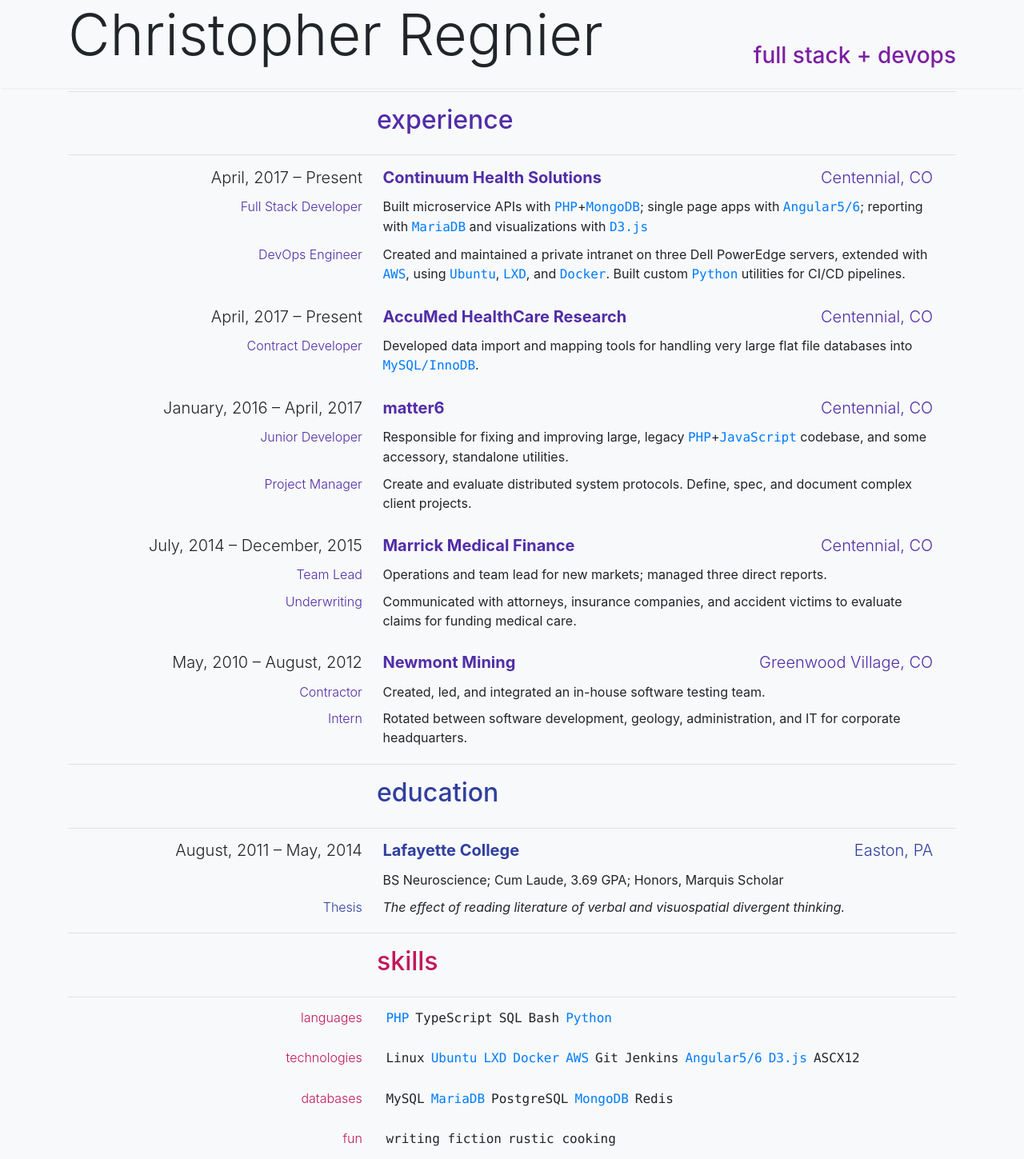
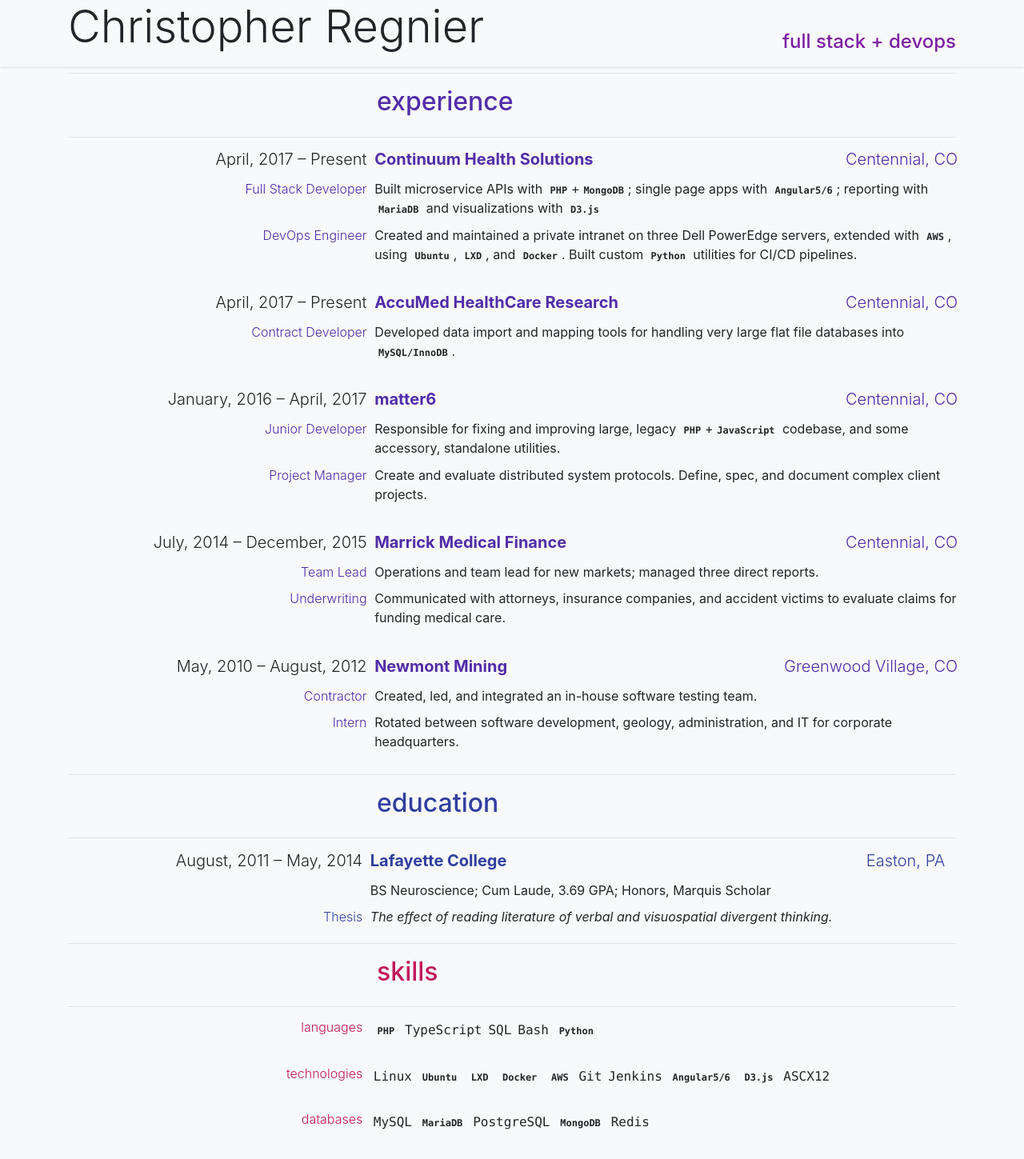
Before and after one commit to chris-regnier/chris-regnier.github.io, an Angular app: page / in a window 1280 px wide. Shown: the top 1449 px of the page at 80% size. Built offline with nearby package versions, Linux system fonts and the light colour scheme.

Commit message:
improve responsiveness

```diff
--- a/src/app/app.component.html
+++ b/src/app/app.component.html
@@ -3,7 +3,7 @@
         <app-header></app-header>
     </div>
 </div>
-<div class="bg-light pb-5" style="margin-top: 0.2em;">
+<div class="pb-5">
     <div class="container">
         <app-experience></app-experience>
         <app-education></app-education>
--- a/src/app/education/education.component.html
+++ b/src/app/education/education.component.html
@@ -1,9 +1,12 @@
-<div class="border-top border-bottom">
+<div class="border-top border-bottom d-none d-lg-block">
     <h2 [style.color]="educationColor" class="col-8 offset-4 p-3">education</h2>
+</div>
+<div class="d-block d-none d-lg-none">
+    <h4 [style.color]="educationColor" class="col-8 offset-4 p-3">education</h4>
 </div>
 <div *ngFor="let school of schools;" class="m-2">
     <table class="table table-borderless table-sm" style="border-collapse: separate; border-spacing: 1rem 0em;">
-        <thead class="lead">
+        <thead class="lead row">
             <th scope="col" class="col-4 text-right font-weight-light">
                 <span>{{ school.startDate }}</span> &ndash; <span>{{ school.endDate }}</span>
             </th>
@@ -12,13 +15,13 @@
             </th>
         </thead>
         <tbody>
-            <tr scope="row" >
-                <td></td>
-                <td class="text-justified">{{ school.tagline }}</td>
+            <tr scope="row" class="row">
+                <td class="col-4"></td>
+                <td class="col-8 text-justified">{{ school.tagline }}</td>
             </tr>
-            <tr scope="row" *ngFor="let role of school.roles;">
-                <th class="font-weight-light text-right" [style.color]="educationColor">{{ role.title }}</th>
-                <td class="text-justified font-italic">{{ role.description }}</td>
+            <tr scope="row" class="row" *ngFor="let role of school.roles;">
+                <th class="col-4 font-weight-light text-right" [style.color]="educationColor">{{ role.title }}</th>
+                <td class="col-8 text-justified font-italic">{{ role.description }}</td>
             </tr>
         </tbody>
     </table>
--- a/src/app/experience/experience.component.html
+++ b/src/app/experience/experience.component.html
@@ -1,10 +1,13 @@
-<div class="border-top border-bottom">
+<div class="border-top border-bottom d-none d-lg-block">
     <h2 [style.color]="jobColor" class="col-8 offset-4 p-3">experience</h2>
 </div>
+<div class="d-block d-none d-lg-none">
+    <h4 [style.color]="jobColor" class="col-8 offset-4 p-3">experience</h4>
+</div>
 
-<div *ngFor="let job of jobs;" class="m-2">
+<div *ngFor="let job of jobs;" class="m-2 table-responsive">
     <table class="table table-borderless table-sm" style="border-collapse: separate; border-spacing: 1rem 0em;">
-        <thead class="lead">
+        <thead class="lead row">
             <th scope="col" class="col-4 text-right font-weight-light">
                 <span>{{ job.startDate }}</span> &ndash; <span>{{ job.endDate }}</span>
             </th>
@@ -13,9 +16,9 @@
             </th>
         </thead>
         <tbody>
-            <tr scope="row" *ngFor="let role of job.roles;">
-                <th [style.color]="jobColor" class="font-weight-light text-right">{{ role.title }}</th>
-                <td class="text-justified" [innerHtml]="role.description | linkify:links"></td>
+            <tr scope="row" *ngFor="let role of job.roles;" class="row">
+                <th [style.color]="jobColor" class="col-4 font-weight-light text-right">{{ role.title }}</th>
+                <td class="col-8 text-justified" [innerHtml]="role.description | linkify:links"></td>
             </tr>
         </tbody>
     </table>
--- a/src/app/header/header.component.html
+++ b/src/app/header/header.component.html
@@ -1,8 +1,11 @@
-<div class="d-flex justify-content-between align-items-end pb-2">
-    <h1 class="display-3 d-none d-lg-block d-xl-block">{{ name }}</h1>
-    <h3 class="d-none d-lg-block d-xl-block" [style.color]="accentColor">{{ tagline }}</h3>
+<div class="d-none justify-content-between align-items-end pb-2 mb-2 d-lg-flex d-xl-flex">
+    <h1 class="display-4 ">{{ name }}</h1>
+    <h4 class="" [style.color]="accentColor">{{ tagline }}</h4>
 </div>
-<div class="d-flex justify-content-between align-items-end pb-2">
-    <h3 class="font-weight-light d-none d-xs-block d-sm-block d-md-block d-lg-none">{{ name }}</h3>
-    <h6 class="d-none d-xs-block d-sm-block d-md-block d-lg-none" [style.color]="accentColor">{{ tagline }}</h6>
+<div class="d-none justify-content-between align-items-end pb-2 mb-2 d-sm-flex d-md-flex d-lg-none">
+    <h3 class="font-weight-light ">{{ name }}</h3>
+    <h6 class="" [style.color]="accentColor">{{ tagline }}</h6>
 </div>
+<div class="d-flex d-sm-none justify-content-center pb-2">
+    <h4 [style.color]="accentColor" class="font-weight-light text-center">{{ name }}</h4>
+</div>
--- a/src/app/skills/skills.component.html
+++ b/src/app/skills/skills.component.html
@@ -1,12 +1,15 @@
-<div class="border-top border-bottom">
+<div class="border-top border-bottom d-none d-lg-block">
     <h2 [style.color]="skillsColor" class="col-8 offset-4 p-3">skills</h2>
+</div>
+<div class="d-block d-none d-lg-none">
+    <h4 [style.color]="skillsColor" class="col-8 offset-4 p-3">skills</h4>
 </div>
 <div *ngFor="let skill of skills;" class="m-2">
     <table class="table table-borderless table-sm" style="border-collapse: separate; border-spacing: 1rem 0em;">
         <tbody>
-            <tr scope="row" >
+            <tr scope="row" class="row">
                 <td class="text-right font-weight-light col-4" [style.color]="skillsColor">{{ skill.topic }}</td>
-                <td class="text-left col-8">
+                <td class="text-left col-8 d-flex flex-wrap">
                     <span *ngFor="let tag of skill.tags" class="text-monospace m-1" [innerHtml]="tag | linkify:links"></span>
                 </td>
             </tr>
--- a/src/assets/resume.ts
+++ b/src/assets/resume.ts
@@ -9,62 +9,62 @@
         {
             "search": "PHP"
             , "href": "https://secure.php.net/"
-            , "class": "text-monospace"
+            , "class": "badge badge-light text-monospace"
         }
         , {
             "search": "LXD"
             , "href": "https://linuxcontainers.org/lxd/introduction/"
-            , "class": "text-monospace"
+            , "class": "badge badge-light text-monospace"
         }
         , {
             "search": "Angular5/6"
             , "href": "https://angular.io/"
-            , "class": "text-monospace"
+            , "class": "badge badge-light text-monospace"
         }
         , {
             "search": "MongoDB"
             , "href": "https://www.mongodb.com/"
-            , "class": "text-monospace"
+            , "class": "badge badge-light text-monospace"
         }
         , {
             "search": "D3.js"
             , "href": "https://d3js.org/"
-            , "class": "text-monospace"
+            , "class": "badge badge-light text-monospace"
         }
         , {
             "search": "MariaDB"
             , "href": "https://mariadb.org/"
-            , "class": "text-monospace"
+            , "class": "badge badge-light text-monospace"
         }
         , {
             "search": "Docker"
             , "href": "https://www.docker.com/"
-            , "class": "text-monospace"
+            , "class": "badge badge-light text-monospace"
         }
         , {
             "search": "AWS"
             , "href": "https://aws.amazon.com/"
-            , "class": "text-monospace"
+            , "class": "badge badge-light text-monospace"
         }
         , {
             "search": "Ubuntu"
             , "href": "https://www.ubuntu.com/"
-            , "class": "text-monospace"
+            , "class": "badge badge-light text-monospace"
         }
         , {
             "search": "Python"
             , "href": "https://www.python.org/"
-            , "class": "text-monospace"
+            , "class": "badge badge-light text-monospace"
         }
         , {
             "search": "JavaScript"
             , "href": "https://developer.mozilla.org/en-US/docs/Web/JavaScript"
-            , "class": "text-monospace"
+            , "class": "badge badge-light text-monospace"
         }
         , {
             "search": "MySQL/InnoDB"
             , "href": "https://dev.mysql.com/doc/refman/5.6/en/innodb-introduction.html"
-            , "class": "text-monospace"
+            , "class": "badge badge-light text-monospace"
         }
     ]
     , "jobs": [
--- a/src/index.html
+++ b/src/index.html
@@ -8,7 +8,7 @@
   <meta name="viewport" content="width=device-width, initial-scale=1">
   <link rel="icon" type="image/x-icon" href="favicon.ico">
 </head>
-<body>
+<body class="bg-light">
   <app-root></app-root>
 </body>
 </html>
```
